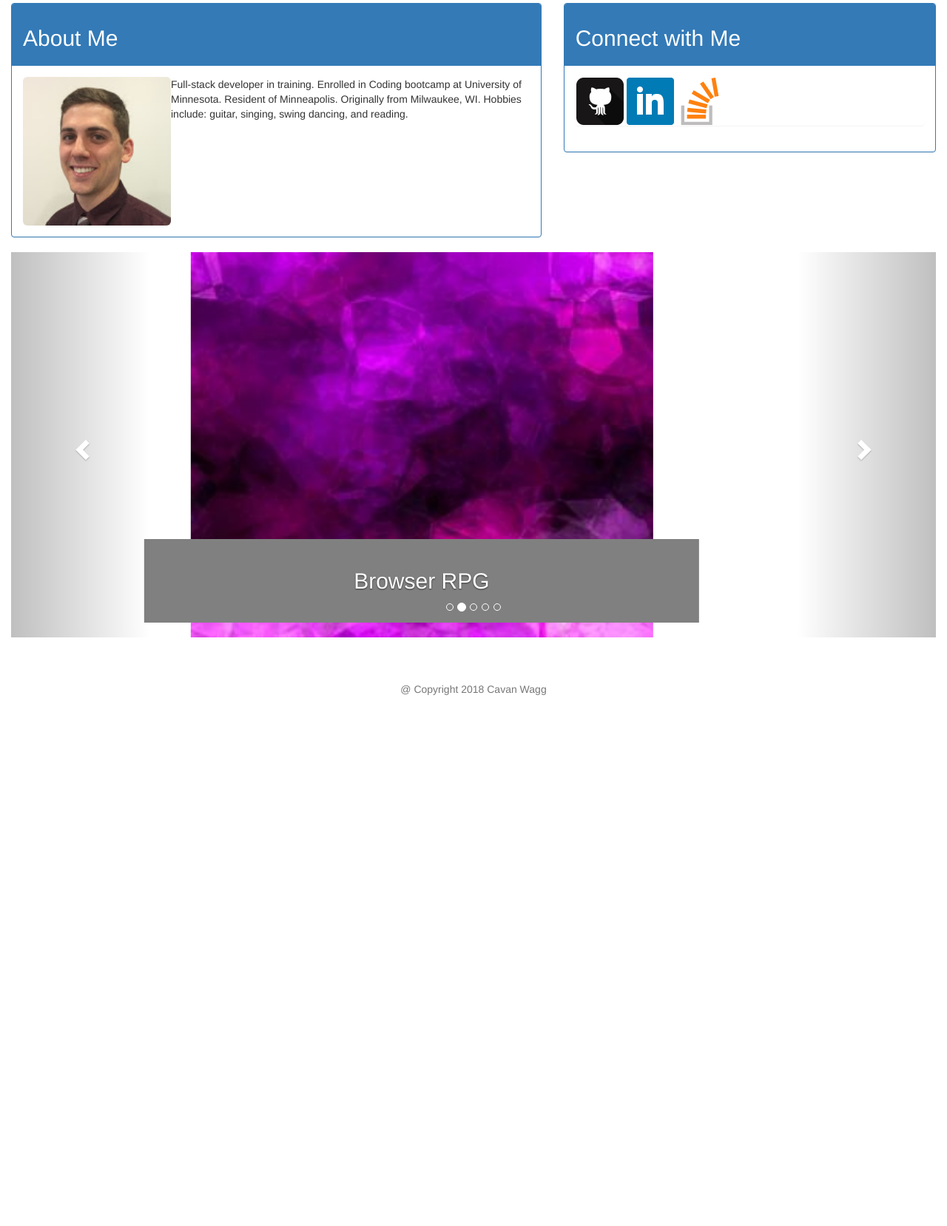
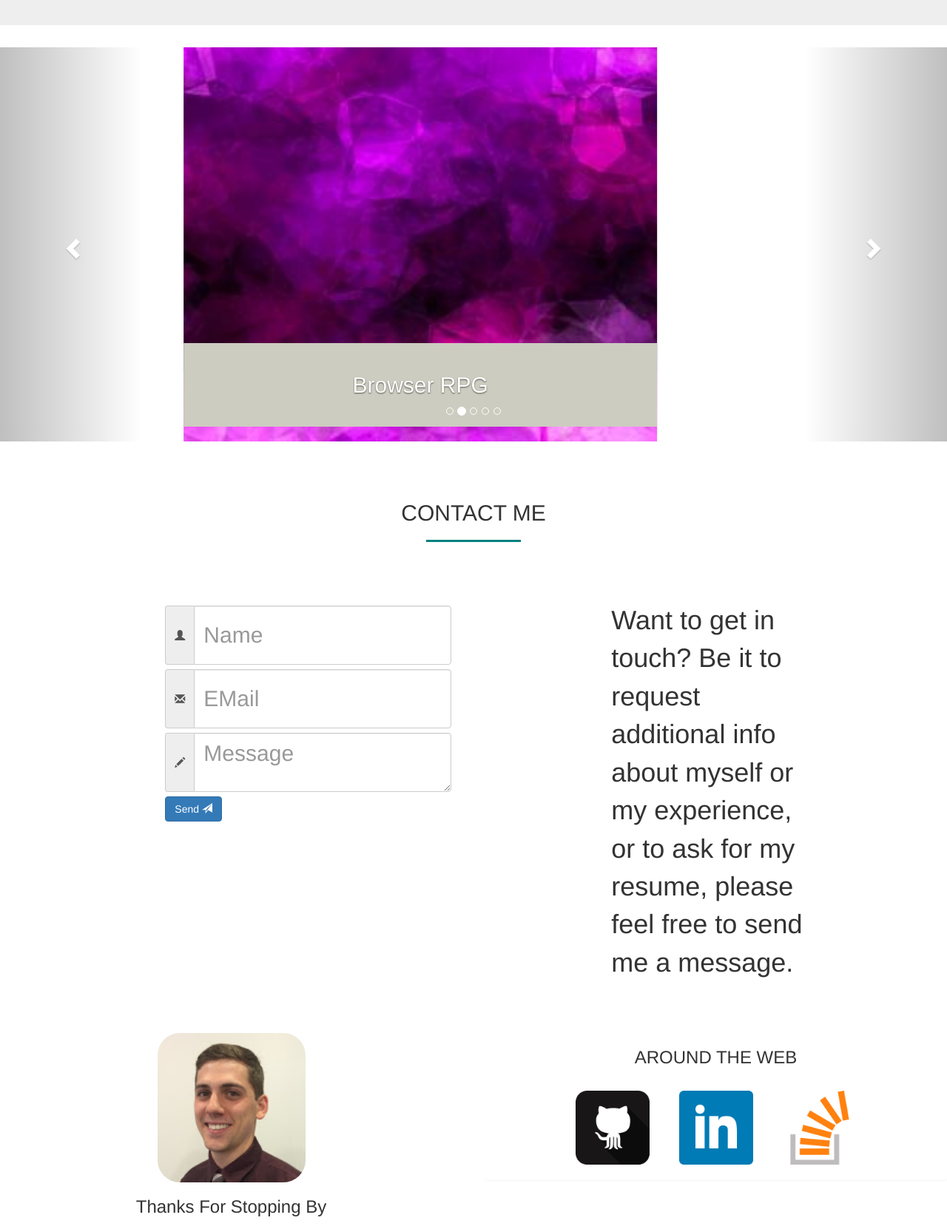
Before and after one commit to CavanWagg/Bootstrap-Portfolio, a plain HTML site: page index.html in a window 1280 px wide. Shown: the part 494-2152 px from the top of the page at 74% size. Before the commit the page ends 1446 px from the top, so only its background shows below. Drawn offline with nearby package versions, Linux system fonts and the light colour scheme.

Commit message:
Resized multiple elements, changed page structure

```diff
--- a/assets/css/style.styl
+++ b/assets/css/style.styl
@@ -7,23 +7,23 @@ body
     padding 0 0 60px /* padding bottom according to footer height */
 .container
         padding-top 60px
+.row
+    margin-bottom 60px
 #profile
         width 200px
 .sidebar-navbar-fixed
 #social
     img
-        width 64px
-        height 64px
+        width 100px
 #footer
     height 60px
     background-color teal
 .text-muted
         text-align center
-    .item  /* Prevents carousel from being distorted if for some reason image doesn't load */
-         /* Align slide image horizontally center */
-
 .carousel-caption
-    background gray
+    background rgb(204, 204, 192, 0.1)
+    width 50% !important
+    margin 0 5%
 .carousel img
     width 50%
     margin auto
@@ -32,10 +32,35 @@ body
 .col-md-12
     width 100%
 hr
-    max-width 50px
+    max-width 10%
     border-width 3px
     border-color teal
+.center-block.img-rounded
+    width 30%
+    border-radius 50%
+#social
+    display flex
+    justify-content center
+    a
+        padding 20px
+.prof-pic
+    margin-bottom 20px
+    width 200px
+    border-radius 30px
+.contact-comment
+    font-size 36px
 
+:placeholder-shown
+    height 80px
+    font-size 30px
+::placeholder
+    font-size 30px
+input[type="text"] /* Styles for keeping font-size + height the same when user inputs type into form. */
+    font-size 30px
+    height 80px
+textarea[type="text"] /* Styles for keeping font-size + height the same when user inputs type into form. */
+    font-size 30px
+    height 80px
 html
     body
         height 100%
--- a/index.html
+++ b/index.html
@@ -44,50 +44,15 @@
                 <div class="col-md-12">
                     <h1 class="text-uppercase">Cavan Wagg</h1>
                     <hr>
-                    <p class="text-muted">Full-stack developer <br> Minneapolis, MN </p> <!--Add font-weight bold-->
-
-                </div>
-            </div>
-
-
-
-
-        </div>
-        <div class="container-fluid">
-            <div class="row">
-                <div class="col-md-7">
-                    <div class="panel panel-primary">
-                        <div class="panel-heading">
-                            <h2>About Me</h2>
-                        </div>
-                        <div class="panel-body">
-                            <img class="pull-left img-rounded" id="profile" src="assets/images/Profile-image.JPG" alt="Profile picture">
-                            <p> Full-stack developer in training. Enrolled in Coding bootcamp at University of Minnesota. Resident
-                                of Minneapolis. Originally from Milwaukee, WI. Hobbies include: guitar, singing, swing dancing,
-                                and reading.
-                            </p>
+                    <p class="text-muted">Full-stack developer
+                        <br> Minneapolis, MN </p>
+                    <!--Add font-weight bold-->
+                    <!--Add hover caption for MERN stack explanation-->
+                    <img src="assets/images/mern-stack.png" alt="" class="center-block img-rounded">
                 </div>
             </div>
         </div>
-                <div class="col-md-5">
-                    <div class="panel panel-primary">
-                        <div class="panel-heading">
-                            <h2>Connect with Me</h2>
-                        </div>
-                        <div class="panel-body">
-                            <section id="social" class="sidebar-navbar-fixed panel">
-                                <a href="https://github.com/CavanWagg/">
-                                    <img src="assets/images/if_github.png" alt="Github">
-                                </a>
-                                <a href="https://www.linkedin.com/in/cavan-wagg-a5a69988/">
-                                    <img src="assets/images/if_linkedin.png" alt="LinkedIn">
-                                </a>
-                                <a href="https://stackoverflow.com/users/8980790/cavan-wagg">
-                                    <img src="assets/images/if_Stack_Overflow.png" alt="Stack Overflow">
-                                </a>
-                            </section>
-                        </div>
-                    </div>
+        <div class="container-fluid">
         </div>
     </div>
     <!--Portfolio-->
@@ -149,12 +114,98 @@
     </div>
     </div>
     </div>
+    <!--Contact portion-->
+    <div class="row">
+        <div class="col-md-12">
+            <h2 class="text-uppercase text-center">Contact Me</h2>
+            <hr>
+        </div>
+    </div>
+    <div class="row">
+        <div class="col-md-6">
+            <div class="form-group">
+                <label class="col-md-offset-4 col-md-8 control-label"></label>
+                <div class="col-md-offset-4 col-md-8 inputGroupContainer">
+                    <div class="input-group">
+                        <span class="input-group-addon">
+                            <i class="glyphicon glyphicon-user"></i>
+                        </span>
+                        <input name="first_name" placeholder="Name" class="form-control" type="text">
+                    </div>
+                </div>
+            </div>
+            <div class="form-group">
+                <label class="col-md-offset-4 col-md-8 control-label"></label>
+                <div class="col-md-offset-4 col-md-8 inputGroupContainer">
+                    <div class="input-group">
+                        <span class="input-group-addon">
+                            <i class="glyphicon glyphicon-envelope"></i>
+                        </span>
+                        <input name="email" placeholder="EMail" class="form-control" type="text">
+                    </div>
+                </div>
+            </div>
+            <div class="form-group">
+                <label class="col-md-offset-4 col-md-8 control-label"></label>
+                <div class="col-md-offset-4 col-md-8 inputGroupContainer">
+                    <div class="input-group">
+                        <span class="input-group-addon">
+                            <i class="glyphicon glyphicon-pencil"></i>
+                        </span>
+                        <textarea class="form-control" name="comment" placeholder="Message" type="text"></textarea>
+                    </div>
+                </div>
+            </div>
+            <div class="form-group">
+                <label class="col-md-offset-4 col-md-8 control-label"></label>
+                <div class="col-md-offset-4 col-md-8">
+                    <button type="submit" class="btn btn-primary">Send
+                        <span class="glyphicon glyphicon-send"></span>
+                    </button>
+                </div>
+            </div>
+
+
+        </div>
+        <div class="col-md-6">
+
+            <div class="col-md-6 center-block">
+                <p class="contact-comment">Want to get in touch? Be it to request additional info about myself or my experience, or to ask for my resume,
+                    please feel free to send me a message.
+                </p>
+            </div>
+        </div>
+    </div>
+    <div class="row">
+        <div class="col-md-6">
+            <img class="prof-pic center-block" src="assets/images/Profile-image.JPG" alt="My profile pic">
+            <h3 class="text-center">Thanks For Stopping By</h3>
+        </div>
+        <div class="col-md-6">
+            <h3 class="text-uppercase text-center">Around The Web</h3>
+            <div>
+                <div id="social" class="sidebar-navbar-fixed panel">
+                    <a href="https://github.com/CavanWagg/">
+                        <img src="assets/images/if_github.png" alt="Github">
+                    </a>
+                    <a href="https://www.linkedin.com/in/cavan-wagg-a5a69988/">
+                        <img src="assets/images/if_linkedin.png" alt="LinkedIn">
+                    </a>
+                    <a href="https://stackoverflow.com/users/8980790/cavan-wagg">
+                        <img src="assets/images/if_Stack_Overflow.png" alt="Stack Overflow">
+                    </a>
+                </div>
+            </div>
+        </div>
+    </div>
+
+
+    <!-- Thanks for stopping by :) -->
     <!--wrap div end-->
     <div class="footer">
         <div class="container">
             <p class="text-muted credit">@ Copyright 2018 Cavan Wagg</p>
         </div>
-
         <script src="https://ajax.googleapis.com/ajax/libs/jquery/3.3.1/jquery.min.js"></script>
         <script src="https://maxcdn.bootstrapcdn.com/bootstrap/3.3.7/js/bootstrap.min.js"></script>
 
```
Also changed, not shown: assets/css/style.css. Lines whose indentation alone changed are shown as unchanged.
